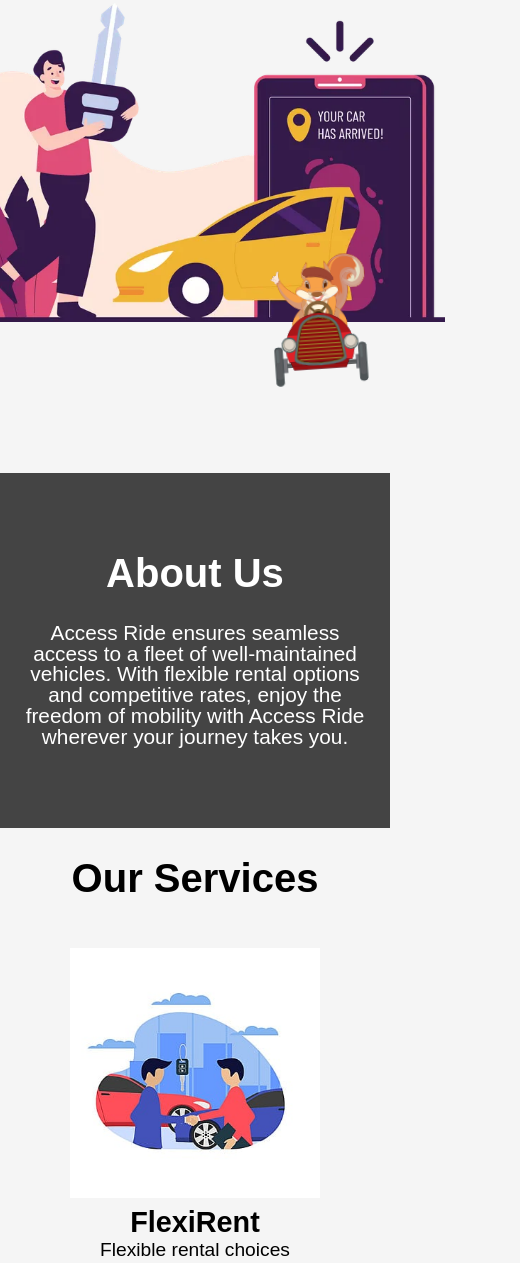
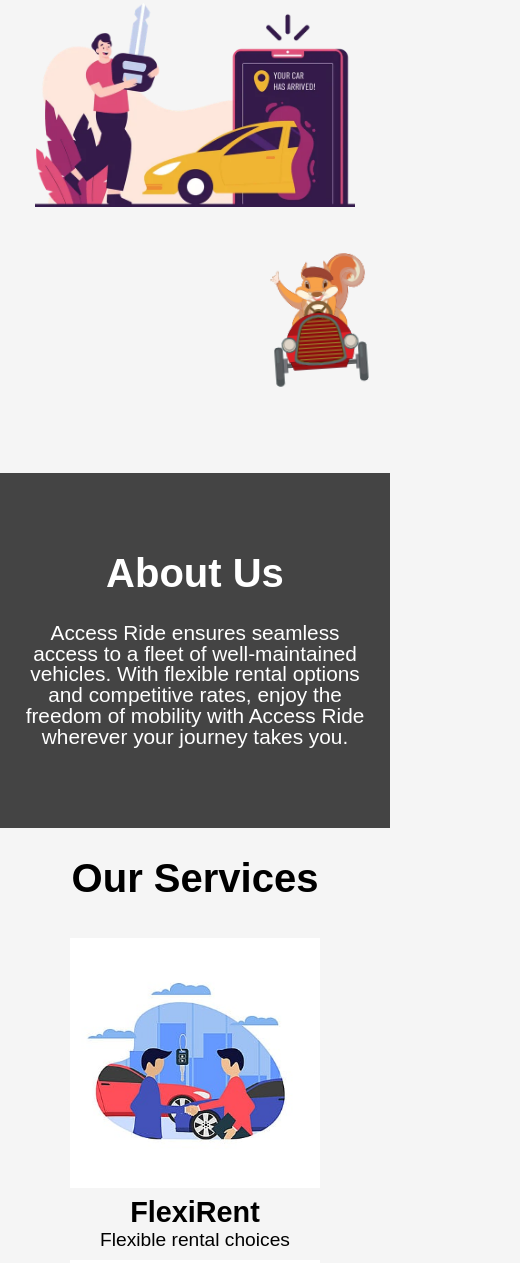
Before and after one commit to haritondan/AccessRide, a plain HTML site: page index.html in a window 390 px wide. Shown: the part 434-1697 px from the top of the page, 520 px wide, since content can reach past the window. Drawn offline with Linux system fonts and the light colour scheme.

Commit message:
small fix

```diff
--- a/styles.css
+++ b/styles.css
@@ -368,7 +368,7 @@ footer p {
   }
 
   img {
-    max-width: 500px;
+    max-width: 320px;
   }
 
   .service-container{
@@ -377,7 +377,7 @@ footer p {
   }
 
   .service{
-    margin-top: 20px;
+    margin-top: 10px;
   }
 
   #location {
@@ -398,7 +398,7 @@ footer p {
   }
 
   iframe{
-    width: 500px;
+    width: 320px;
   }
 
 
```
